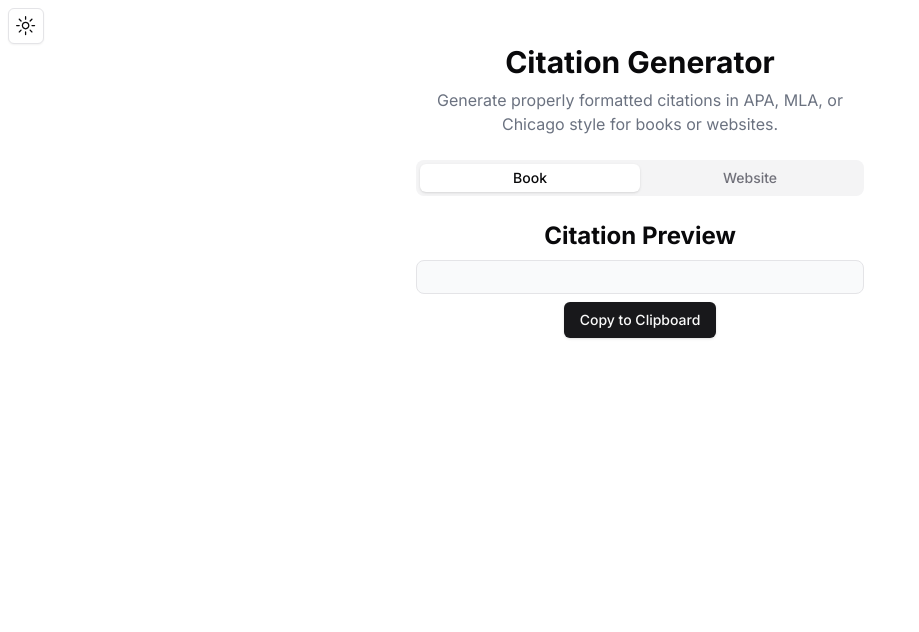
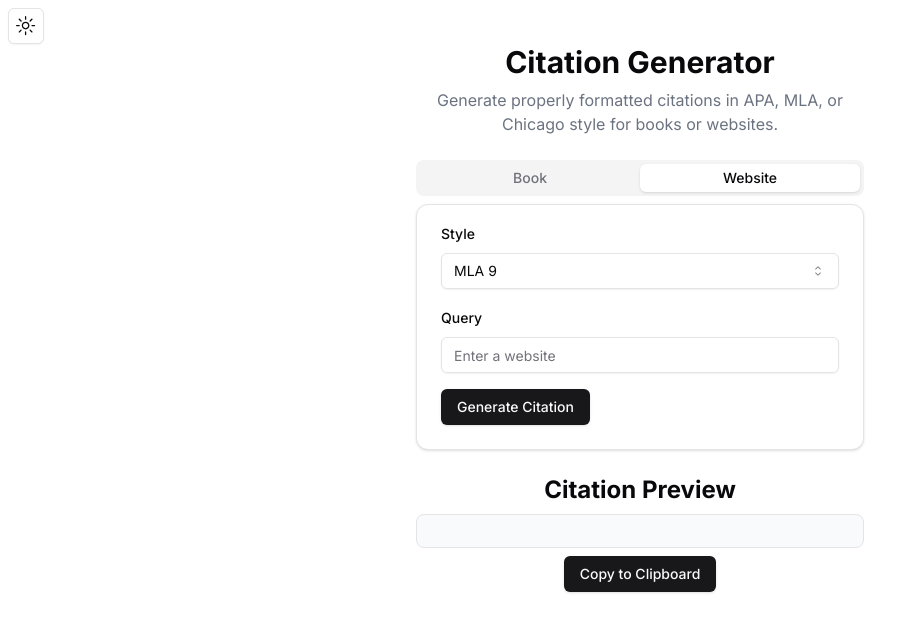
Before and after one commit to Selyss/citify, a Next.js app: page / in a window 1280 px wide. Shown: the top 632 px of the page, without its empty margins (0-919 px from the left). Built offline with nearby package versions, Linux system fonts and the light colour scheme.

Commit message:
output doesnt persist between tabs

```diff
--- a/components/citation-form.tsx
+++ b/components/citation-form.tsx
@@ -114,7 +114,7 @@ export function CitationForm() {
           for books or websites.
         </p>
       </div>
-      <Tabs className="w-full" defaultValue="book">
+      <Tabs className="w-full" defaultValue="website">
         <TabsList className="grid w-full grid-cols-2">
           <TabsTrigger value="book">Book</TabsTrigger>
           <TabsTrigger value="website">Website</TabsTrigger>
@@ -172,16 +172,16 @@ export function CitationForm() {
               </Form>
             </CardContent>
           </Card>
+          <div className="space-y-2 pt-6 text-center">
+            <h2 className="text-2xl font-bold">Citation Preview</h2>
+            <div
+              className="rounded-lg border bg-gray-50 p-4 text-left dark:bg-gray-900 dark:border-gray-800"
+              dangerouslySetInnerHTML={{ __html: generatedCitation }}
+            ></div>
+            <Button onClick={copyToClipboard}>Copy to Clipboard</Button>
+          </div>
         </TabsContent>
       </Tabs>
-      <div className="space-y-2 text-center">
-        <h2 className="text-2xl font-bold">Citation Preview</h2>
-        <div
-          className="rounded-lg border bg-gray-50 p-4 text-left dark:bg-gray-900 dark:border-gray-800"
-          dangerouslySetInnerHTML={{ __html: generatedCitation }}
-        ></div>
-        <Button onClick={copyToClipboard}>Copy to Clipboard</Button>
-      </div>
     </div>
   );
 }
```
